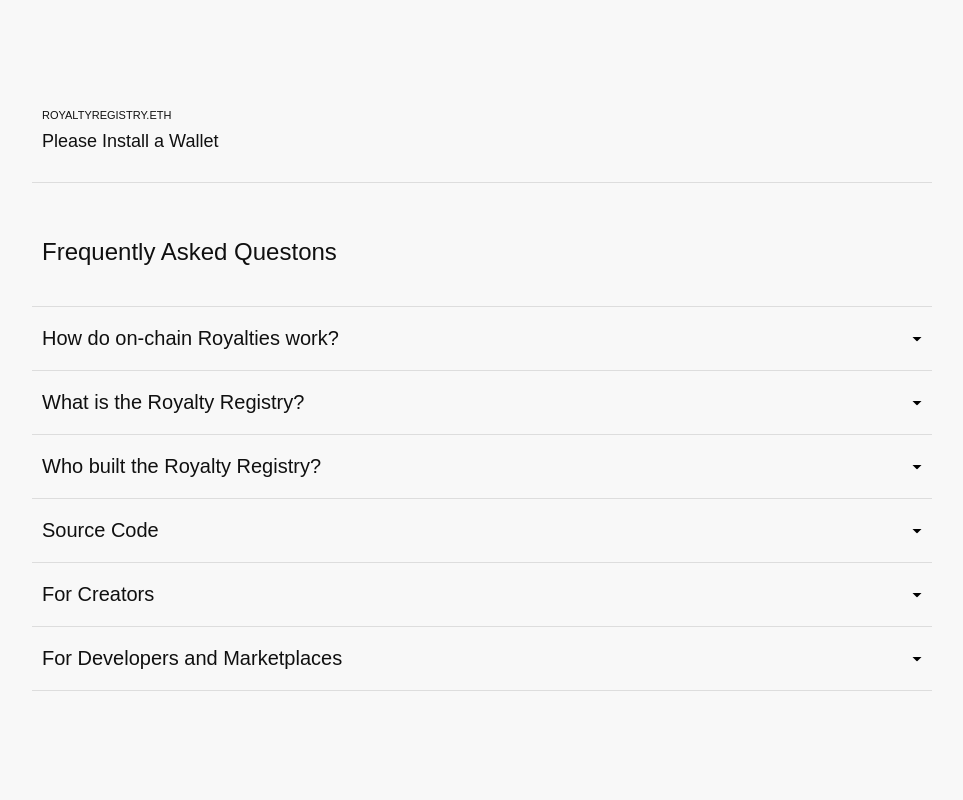
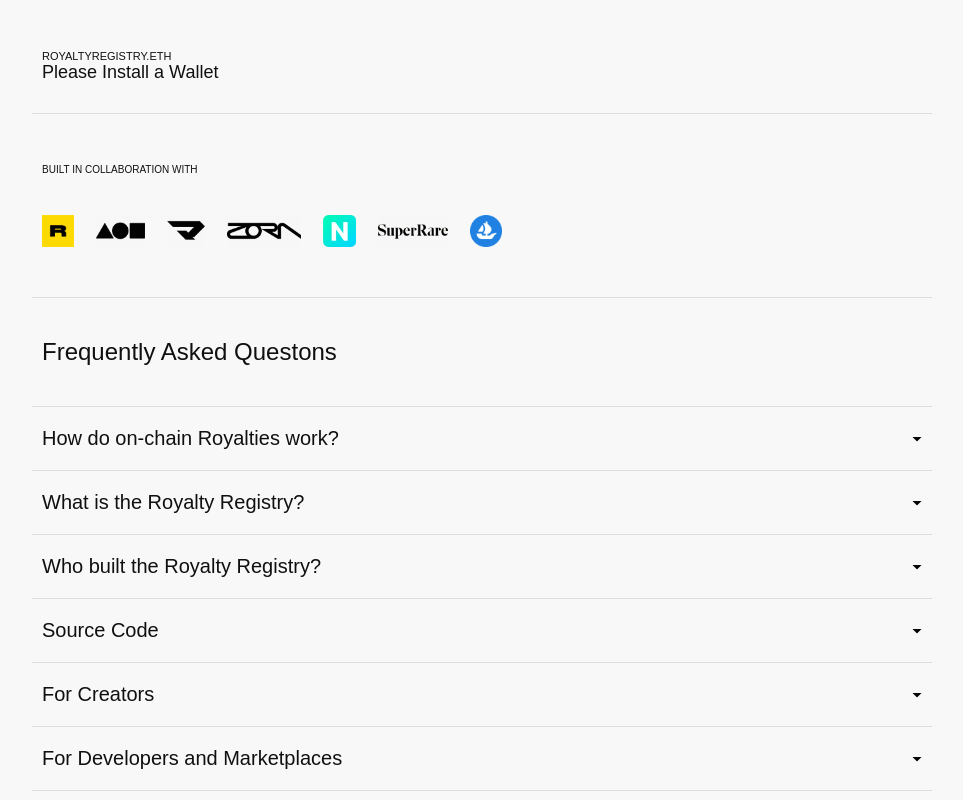
Before and after one commit to manifoldxyz/royalty-registry-client, a Vue app: page / in a window 1280 px wide. Shown: the whole page, without its empty margins (158-1121 px from the left). Built offline with nearby package versions, Linux system fonts and the light colour scheme; a web font is replaced by a local one.

Commit message:
Added Collaborators to unsupported App views. Fixed AppHeader contract address positioning.

```diff
--- a/src/App.vue
+++ b/src/App.vue
@@ -10,6 +10,7 @@
           <div class="inner">
             <h1>RoyaltyRegistry.eth</h1>
             <span>Only Mainnet, Ropsten, Rinkeby, Polygon Matic and Mumbai chains are supported.</span>
+            <collaborators />
             <faq />
           </div>
         </div>
@@ -20,6 +21,7 @@
         <div class="inner">
           <h1>RoyaltyRegistry.eth</h1>
           <span>Please Install a Wallet</span>
+          <collaborators />
           <faq />
         </div>
       </div>
@@ -31,13 +33,15 @@
   import { ethers } from "ethers"
   import { Component, Vue, Prop } from 'vue-property-decorator'
   import AppHeader from "@/components/AppHeader.vue"
+  import Collaborators from "@/components/Collaborators.vue"
   import Faq from "@/components/FAQ.vue"
   import { RoyaltyRegistryAddresses } from "@/lib/RoyaltyRegistry"
 
   @Component({
     components: {
       AppHeader,
-      Faq
+      Collaborators,
+      Faq,
     }
   })
   export default class App extends Vue {
@@ -102,8 +106,9 @@
         height: auto;
         max-height: 100%;
         overflow-y: scroll;
+        padding: 50px 0;
 
-        > * {
+        > *:not(.built-in-collaboration-with) {
           display: block;
           width: 100%;
           max-width: 900px;
@@ -117,12 +122,18 @@
           margin-bottom: 10px;
         }
 
-        span {
+        > span {
           font-size: 18px;
           padding: 0 10px 30px;
           margin-bottom: 45px;
           border-bottom: var(--border);
         }
+
+        .built-in-collaboration-with {
+          padding: 50px 10px;
+          border-bottom: var(--border);
+          margin-bottom: 30px;
+        }
       }
     }
   }
--- a/src/components/AppHeader.vue
+++ b/src/components/AppHeader.vue
@@ -150,7 +150,7 @@
       .header-networks-addresses {
         position: absolute;
         top: 150%;
-        left: 0;
+        right: 0;
         overflow: visible;
 
         > div {
```
